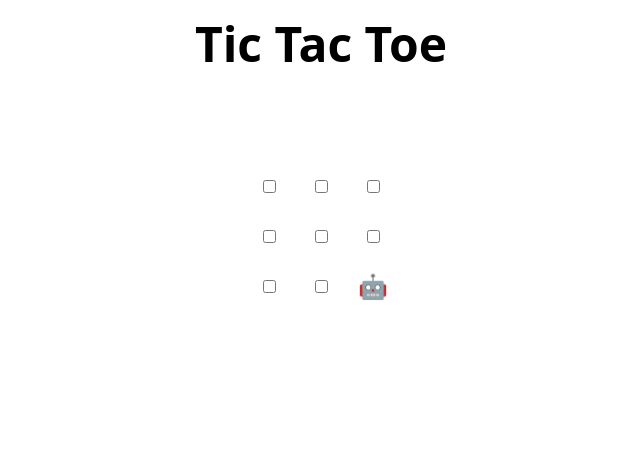
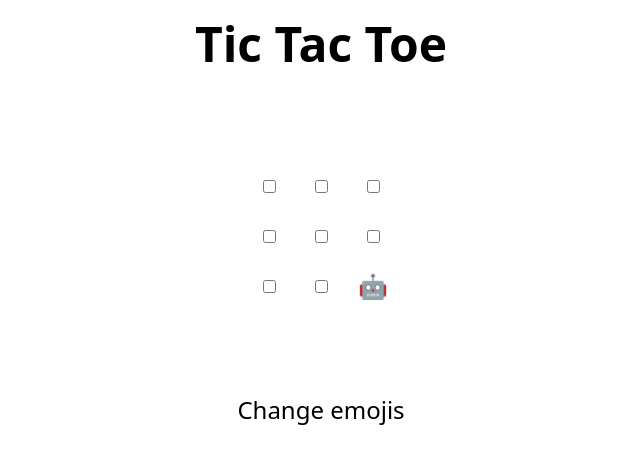
Before and after one commit to cekuhn/skills-review-pull-requests, a plain HTML site: page index.html in a window 1280 px wide. Shown: the whole page, without its empty margins (319-959 px from the left). Drawn offline with Linux system fonts and the light colour scheme.

Commit message:
Update index.html

```diff
--- a/index.html
+++ b/index.html
@@ -48,7 +48,7 @@
 </table>
 
 <h2 hidden>Game over, refresh to play again 🧑‍💻 🤖!</h2>
-
+Change emojis
 <script>
   // Initialization
   const boxes = Array.from(document.querySelectorAll("td"));
```
